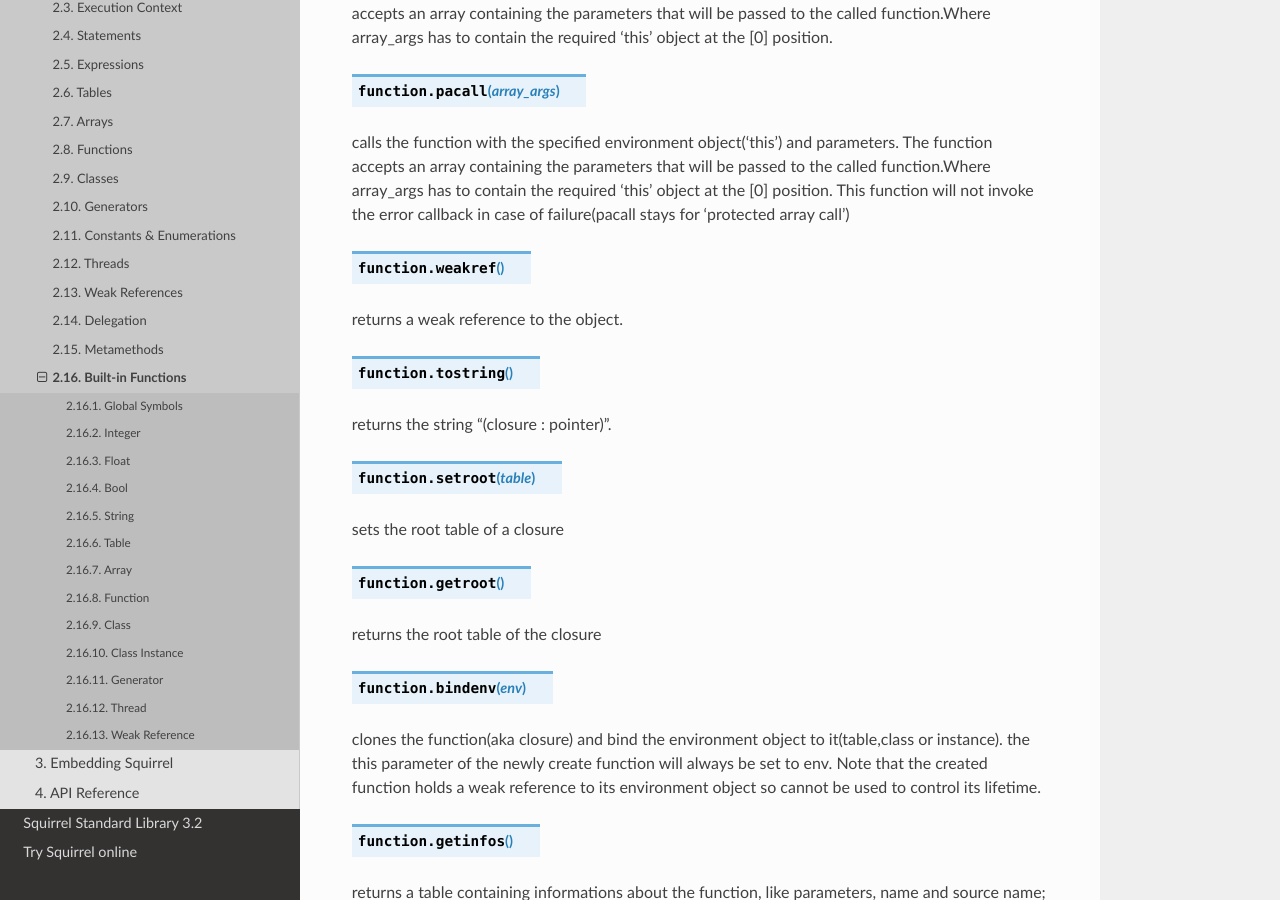
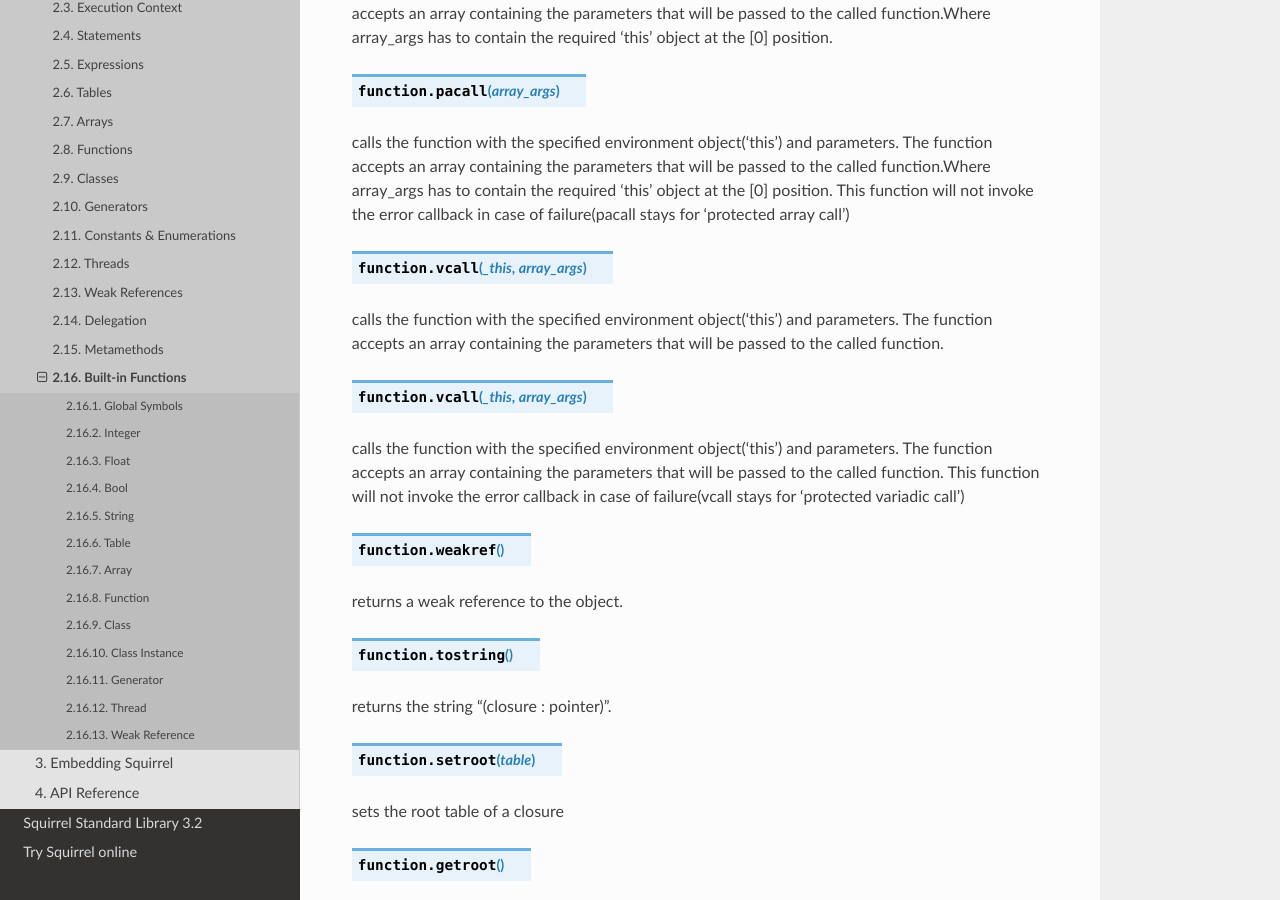
Before and after one commit to nesbox/squirrel, a Sphinx documentation site: the page built from doc/source/reference/language/builtin_functions.rst, in a window 1280 px wide and 900 px high, scrolled down 13462 px. Built offline with Sphinx 7.4.7 and the Read the Docs theme 3.1.0, drawn with Linux system fonts in a browser that asks for light colours.

Commit message:
Added `closure.vcall` & `closure.pvcall`

```diff
--- a/doc/source/differences/index.rst
+++ b/doc/source/differences/index.rst
@@ -47,6 +47,8 @@ New functionality
 - **blob.read** method
 - **blob.write** method
 - **blob.tostring** method
+- **function.vcall** method
+- **function.pvcall** method
 - **thread.acall** method
 - **regexp.captureall** method
 - **.toblob** conversion method for **default delegates** which converts the string represenation to **blob** instance
--- a/doc/source/reference/language/builtin_functions.rst
+++ b/doc/source/reference/language/builtin_functions.rst
@@ -579,6 +579,14 @@ calls the function with the specified environment object('this') and parameters.
 
 calls the function with the specified environment object('this') and parameters. The function accepts an array containing the parameters that will be passed to the called function.Where array_args has to contain the required 'this' object at the [0] position. This function will not invoke the error callback in case of failure(pacall stays for 'protected array call')
 
+.. js:function:: function.vcall(_this, array_args)
+
+calls the function with the specified environment object('this') and parameters. The function accepts an array containing the parameters that will be passed to the called function.
+
+.. js:function:: function.vcall(_this, array_args)
+
+calls the function with the specified environment object('this') and parameters. The function accepts an array containing the parameters that will be passed to the called function. This function will not invoke the error callback in case of failure(vcall stays for 'protected variadic call')
+
 
 .. js:function:: function.weakref()
 
```
Also changed, not shown: CHANGELOG.md (+2 -6 lines), 1 other file.
